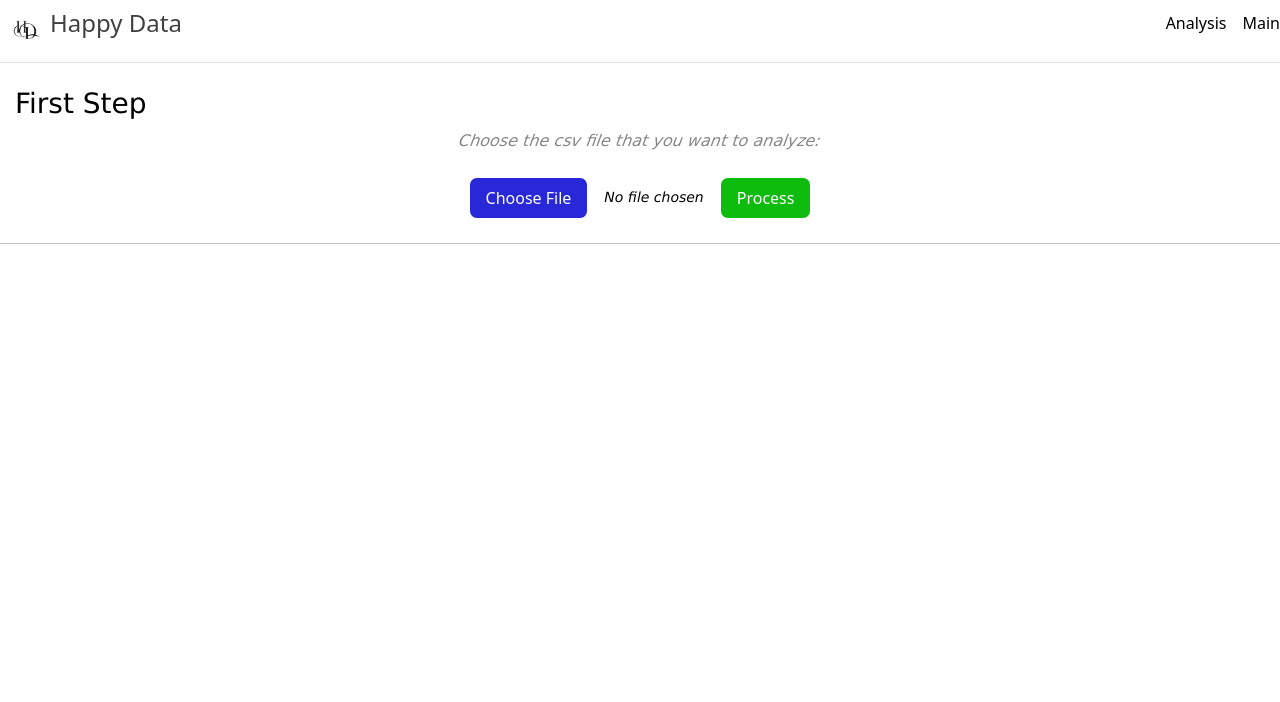
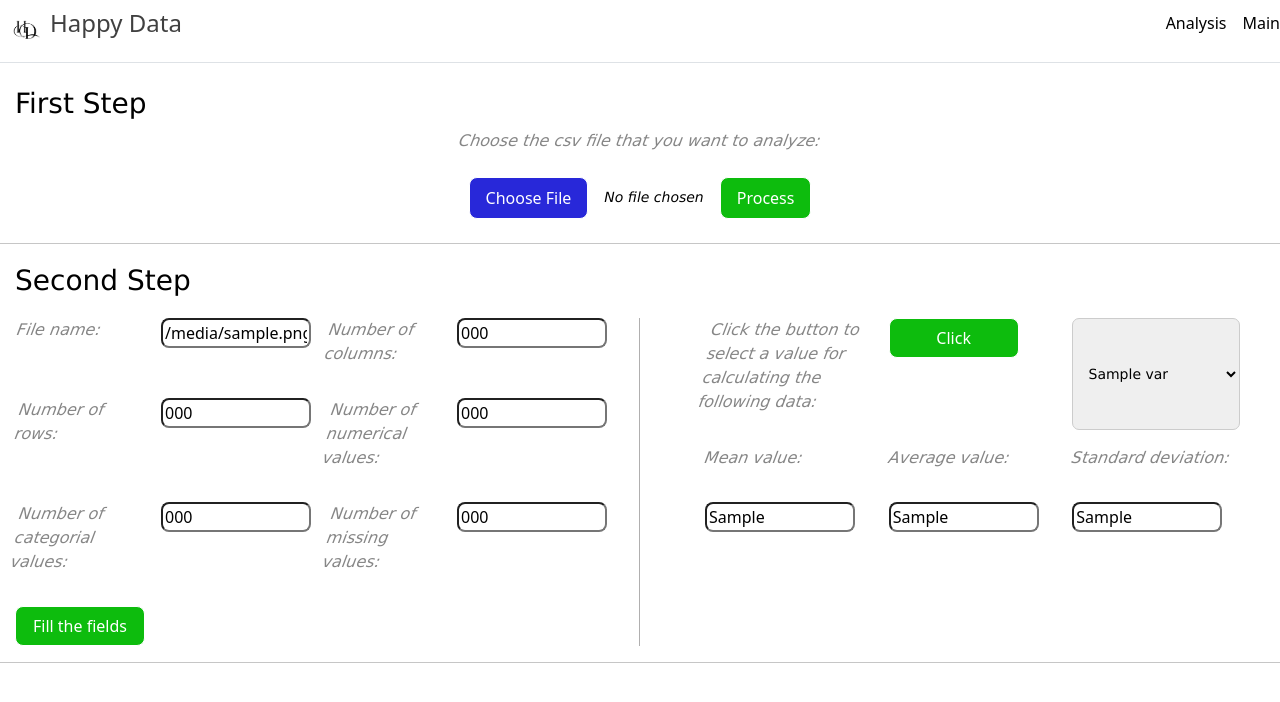
Before and after one commit to V-tasya/HappyData, a Django app: template happydata/templates/analysis_page.html in a window 1280 px wide. Shown: the top 702 px of the page. Run offline with Django 5.2, Linux system fonts and the light colour scheme; the template is opened without the code that fills it: most values are stand-ins (such as "Sample title", 1, 10 or a date in 2020).

Commit message:
Added frontend for second step

```diff
--- a/happydata/static/css/style.css
+++ b/happydata/static/css/style.css
@@ -98,3 +98,90 @@
   font-style: italic;
   color: rgb(9, 210, 9);
 }
+
+.section1 {
+  display: flex;
+  flex-direction: column;
+  margin-left: 15px;
+  margin-right: 15px;
+}
+
+.full-width {
+  width: 100%;
+}
+
+.left-panel {
+  flex: 1;
+  padding-right: 2em;
+  border-right: 1px solid #b0afaf;
+}
+
+.right-panel {
+  flex: 1;
+  margin-left: 65px;
+  margin-right: 25px;
+}
+
+.left-part {
+  display: grid;
+  grid-template-columns: repeat(4, 1fr);
+  gap: 1em;
+}
+
+.right-part {
+  display: grid;
+  grid-template-columns: repeat(3, 1fr);
+  gap: 1em;
+}
+
+.comment2 {
+  font-family: 'Verdana', sans-serif;
+  font-size: 16px;
+  font-weight: 100;
+  font-style: italic;
+  transform: skewX(-10deg);
+  color: rgb(134, 134, 134);
+}
+
+.input-group {
+  display: flex;
+  flex-direction: column;
+}
+
+#fileNameInput,
+#NumberOfColumnsInput,
+#NumberOfRowsInput,
+#NumberOfNumericalValues,
+#NumberOfMissingValues,
+#NumberOfCategorialValues,
+#MeanVal,
+#AverageVal,
+#StandardDwviation {
+  width: 150px;
+  height: 30px;
+  border-radius: 8px;
+}
+
+.fill-button {
+  width: 130px;
+  height: 40px;
+  border-radius: 0.5em;
+  border: none;
+  box-shadow: white 0px 0px 2px 2px;
+  border: 1px solid white;
+  transition: 0.1s all ease-in-out;
+  &:hover {
+    background-color: rgb(37, 205, 37);
+    scale: 1.03;
+  }
+  color: white;
+  background-color: rgb(13, 188, 13);
+}
+
+.custom-select {
+  padding: 0.4em 0.8em;
+  border-radius: 0.5em;
+  border: 1px solid #ccc;
+  font-size: 14px;
+  font-family: 'Verdana', sans-serif;
+}
--- a/happydata/static/js/update.js
+++ b/happydata/static/js/update.js
@@ -1,5 +1,5 @@
 function updateFileName() {
   const input = document.getElementById('fileInput');
   const fileName = document.getElementById('fileName');
-  fileName.textContent = input.files.length ? input.files[0].name : 'No file selected';
+  fileName.textContent = input.files.length > 0 ? input.files[0].name : 'No file selected';
   }
--- a/happydata/templates/analysis_page.html
+++ b/happydata/templates/analysis_page.html
@@ -1,18 +1,23 @@
 {% load static %}
 <!DOCTYPE html>
 <html lang="en">
+
 <head>
     <meta charset="UTF-8">
     <title>Analysis</title>
     <link rel="stylesheet" href="https://cdn.jsdelivr.net/npm/bootstrap@5.3.2/dist/css/bootstrap.min.css">
     <link rel="stylesheet" href="{% static 'css/style.css' %}">
 </head>
+
 <body>
     {% include "bloks/header.html" %}
+
     {% include "bloks/first_step.html" %}
     <script src="{% static 'js/update.js' %}" defer></script>
     <hr class="line">
-    <!--<h1 class="steps-text">Second Step</h1>-->
 
+    {% include "bloks/second_step.html" %}
+    <hr class="line">
 </body>
+
 </html>
--- a/happydata/templates/bloks/first_step.html
+++ b/happydata/templates/bloks/first_step.html
@@ -17,3 +17,14 @@
         </div>
     {% endif %}
 </div>
+
+<script>
+   window.addEventListener('DOMContentLoaded', function () {
+  const alertBox = document.querySelector('.alert');
+  if (alertBox) {
+    setTimeout(() => {
+      alertBox.remove();
+    }, 3000);
+  }
+});
+</script>
--- /dev/null
+++ b/happydata/templates/bloks/second_step.html
@@ -0,0 +1,45 @@
+{% load static %}
+<div class="section1">
+  <div class="full-width">
+  <p class="steps-text">Second Step</p>
+  </div>
+
+  <div style="display: grid; grid-template-columns: repeat(2, 1fr);">
+    <div class="left-panel">
+      <form class="left-part" method="post">
+          {% csrf_token %}
+          <p class="comment2">File name:</p>
+          <input type="text" id="fileNameInput" value="{{ file_name_inp }}">
+          <p class="comment2">Number of columns:</p>
+          <input type="text" id="NumberOfColumnsInput" value="{{ number_of_col }}">
+          <p class="comment2">Number of rows:</p>
+          <input type="text" id="NumberOfRowsInput" value="{{ number_of_rows }}">
+          <p class="comment2">Number of numerical values:</p>
+          <input type="text" id="NumberOfNumericalValues" value="{{ number_of_num_val }}">
+          <p class="comment2">Number of categorial values:</p>
+          <input type="text" id="NumberOfCategorialValues" value="{{ number_of_num_val }}">
+          <p class="comment2">Number of missing values:</p>
+          <input type="text" id="NumberOfMissingValues" value="{{ number_of_miss_val }}">
+          <button type="submit" class="fill-button">Fill the fields</button>
+      </form>
+    </div>
+
+    <div class="right-panel">
+      <form class="right-part" method="post">
+        <p class="comment2">Click the button to select a value for calculating the following data:</p>
+        <button type="submit" class="fill-button">Click</button>
+        <select name="selected_variable" id="variableSelect" class="custom-select">
+          {% for var in variable_list %}
+            <option value="{{ var }}">{{ var }}</option>
+          {% endfor %}
+        </select>
+        <p class="comment2">Mean value:</p>
+        <p class="comment2">Average value:</p>
+        <p class="comment2">Standard deviation:</p>
+        <input type="text" id="MeanVal" value="{{ mean_val }}">
+        <input type="text" id="AverageVal" value="{{ av_val }}">
+        <input type="text" id="StandardDwviation" value="{{ std_val }}">
+      </form>
+    </div>
+  </div>
+</div>
```
Also changed, not shown: happydata/media/uploads/logs.csv (added, +21 -0 lines), uploading_and_processing_file/views.py (+5 -2 lines). Lines whose indentation alone changed are shown as unchanged.
